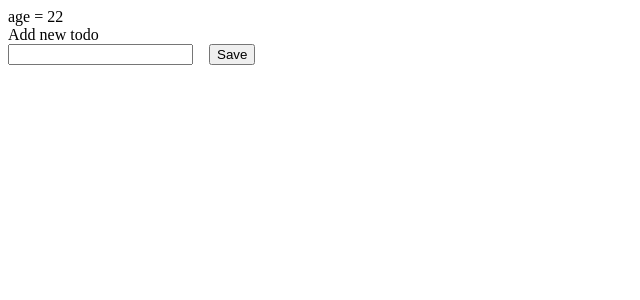
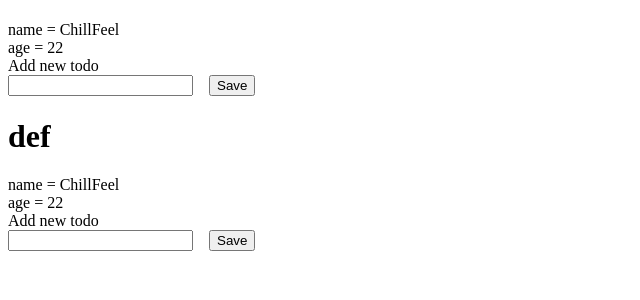
Before and after one commit to PhanAnhHao/react18-ts-vite-starter, a React app: page / in a window 1280 px wide. Shown: the top 300 px of the page, without its empty margins (0-640 px from the left). Built offline with nearby package versions, Linux system fonts and the light colour scheme; the HTML template or start-up script is replaced by a standard one.

Commit message:
#25. Props với Typescript

```diff
--- a/src/App.jsx
+++ b/src/App.tsx
@@ -21,6 +21,13 @@ function App() {
           name={name}
           age={age}
           info={info}
+        // abc={"def"}
+        />
+        <InputTodo
+          name={name}
+          age={age}
+          info={info}
+          abc="def"
         />
       </div>
     </>
--- a/src/main.tsx
+++ b/src/main.tsx
@@ -1,6 +1,6 @@
 import React from 'react'
 import ReactDOM from 'react-dom/client'
-import App from './App.jsx'
+import App from './App.tsx'
 // import './index.css'
 
 ReactDOM.createRoot(document.getElementById('root')!).render(
--- a/src/todo/input.todo.jsx
+++ /dev/null
@@ -1,17 +0,0 @@
-
-const InputTodo = (props) => {
-    // props: object
-    console.log(">>>Check props: ", props);
-    // jsx
-    return (
-        <div>
-            <div>age = {props.age}</div>
-            <div>Add new todo</div>
-            <input type="text" />
-            &nbsp; &nbsp; {/* HTML Entities - Non-breaking Space */}
-            <button>Save</button>
-        </div>
-    )
-}
-
-export default InputTodo;
--- /dev/null
+++ b/src/todo/input.todo.tsx
@@ -0,0 +1,47 @@
+
+// typescript = javascript + check type/gợi ý code
+// B1: Compile - dịch code: typescript => javascript (check type)
+// B2: run - chạy code
+
+export interface IProps {
+    name: string;
+    age: number;
+    info: {
+        gender: string;
+        address: string;
+    };
+    abc?: string; //optional
+} // viết kiểu này tường minh, và có thể tái sd 1 cách dễ dàng
+
+const InputTodo = (props: IProps) => {
+    // const InputTodo = (
+    //     props: {
+    //  // {age, name}: {
+    //         name: string;
+    //         age: number;
+    //         info: {
+    //             gender: string;
+    //             address: string;
+    //         };
+    //         abc?: string; //optional
+    //     } // kiểu code nhìn rườm rà và rồi rắm, ko tái sd code đc
+    // ) => {
+
+    const { age, name } = props; // object destructuring
+    // props: object
+    // console.log(">>>Check props: ", props);
+    // jsx
+    return (
+        <div>
+            <h1>{props.abc}</h1>
+            <div>name = {name}</div>
+            <div>age = {age}</div>
+            <div>Add new todo</div>
+            <input type="text" />
+            &nbsp; &nbsp; {/* HTML Entities - Non-breaking Space */}
+            <button>Save</button>
+        </div>
+    )
+}
+
+export default InputTodo;
```
